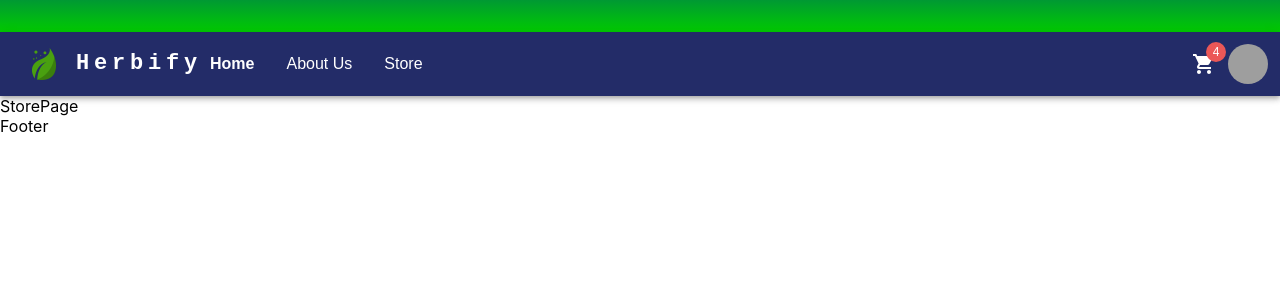
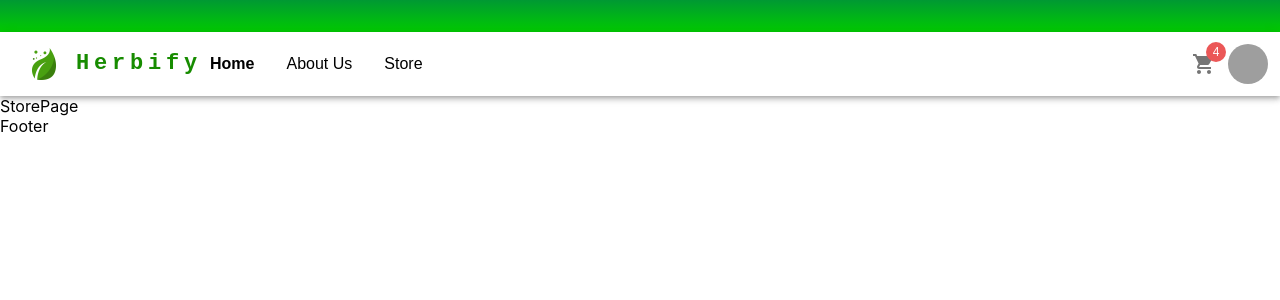
Before and after one commit to IT20642914/Herbal-Management-System-, a React (Create React App) app in the folder herbify/: page /store in a window 1280 px wide. Shown: the top 300 px of the page. Built offline with nearby package versions, Linux system fonts and the light colour scheme; grey boxes are pictures that could not be loaded.

Commit message:
change the foote Colers

```diff
--- a/herbify/src/Components/common/Header/Header.jsx
+++ b/herbify/src/Components/common/Header/Header.jsx
@@ -19,7 +19,7 @@ import ShoppingCartIcon from '@mui/icons-material/ShoppingCart';
 import MailIcon from '@mui/icons-material/Mail';
 import Badge from '@mui/material/Badge';
 import HerbfyLogo from "../../../assets/imgs/leave.png"
-import styled from './Header.module.scss';
+import styles from './Header.module.scss';
 import { useLocation, useNavigate } from 'react-router-dom';
 const pages = ['Home', 'about us', 'Store'];
 
@@ -61,6 +61,7 @@ useEffect(() => {
 
 
 useEffect(() => {
+  console.log("log details")
   const currentNavigations = headerNavigations.map((nav) => {
     if (nav.path === currentPath) {
       return {
@@ -107,7 +108,7 @@ const onNavClick = (path: string) => {
     <Box>
       <Box className={Styled.box}>
       </Box>
-    <AppBar position="static">
+    <AppBar className={Styled.AppBar} position="static">
 
       <Container maxWidth="xl">
         <Toolbar disableGutters>
@@ -115,13 +116,14 @@ const onNavClick = (path: string) => {
 
           <Box  sx={{  display: { xs: 'none', md: 'flex' } }} >
 
-          <img src={HerbfyLogo}  className={styled.logo} alt="logo" />
+          <img src={HerbfyLogo}  className={styles.logo} alt="logo" />
 
         {/* <HerbfyLogo sx={{ display: { xs: 'none', md: 'flex' }, mr: 1 }}/> */}
 
           </Box>
 
           <Typography
+           className={styles.logoText}
           variant="h6"
           noWrap
           component="a"
@@ -132,7 +134,7 @@ const onNavClick = (path: string) => {
             fontFamily: 'monospace',
             fontWeight: 700,
             letterSpacing: '.3rem',
-            color: 'inherit',
+
             textDecoration: 'none',
           }}
         >
@@ -186,9 +188,10 @@ const onNavClick = (path: string) => {
           </Box>
           <Box  sx={{
               display: { xs: 'flex', md: 'none' },
-            }}><img src={HerbfyLogo}  className={styled.logo} alt="logo" /></Box>
+            }}><img src={HerbfyLogo}  className={styles.logo} alt="logo" /></Box>
 
           <Typography
+            className={styles.logoText}
             variant="h5"
             noWrap
             component="a"
@@ -200,7 +203,6 @@ const onNavClick = (path: string) => {
               fontFamily: 'monospace',
               fontWeight: 700,
               letterSpacing: '.3rem',
-              color: 'inherit',
               textDecoration: 'none',
             }}
           >
@@ -208,7 +210,7 @@ const onNavClick = (path: string) => {
           </Typography>
           <Box sx={{ flexGrow: 1, display: { xs: 'none', md: 'flex' } }}>
             {headerNavigations.map((nav) => (
-              <Typography
+              <Typography className={styles.navText}
                 key={nav.key}
                 // onClick={handleCloseNavMenu}
                   sx={{ mr: nav.key !== 6 ? 8 : 0, fontWeight: nav.selected ? 600 : 400 }}
@@ -221,7 +223,7 @@ const onNavClick = (path: string) => {
           </Box>
 
 
-          <IconButton size="large" aria-label="show 4 new mails" color="inherit">
+          <IconButton size="large" aria-label="show 4 new mails" color="disabled">
               <Badge badgeContent={4} color="error">
                 <ShoppingCartIcon />
               </Badge>
--- a/herbify/src/Components/common/Header/Header.module.scss
+++ b/herbify/src/Components/common/Header/Header.module.scss
@@ -11,7 +11,14 @@
 }
 .navText {
   align-items: center;
-  cursor: pointer;
+  color: black;
+  cursor: pointer ;
+}
+.AppBar{
+  background-color: rgb(255, 255, 255) !important;
+}
+.logoText{
+  color: rgb(23, 140, 0,);
 }
 // .hiringSection {
 //   display: flex;
--- a/herbify/src/styles/theme.js
+++ b/herbify/src/styles/theme.js
@@ -1,7 +1,9 @@
+import { red } from '@mui/material/colors';
 import { createTheme } from '@mui/material/styles';
 
 export const MUItheme = createTheme({
   typography: {
+
     fontFamily: 'Poppins,sans-serif',
     h1: {
       fontWeight: 500,
```
